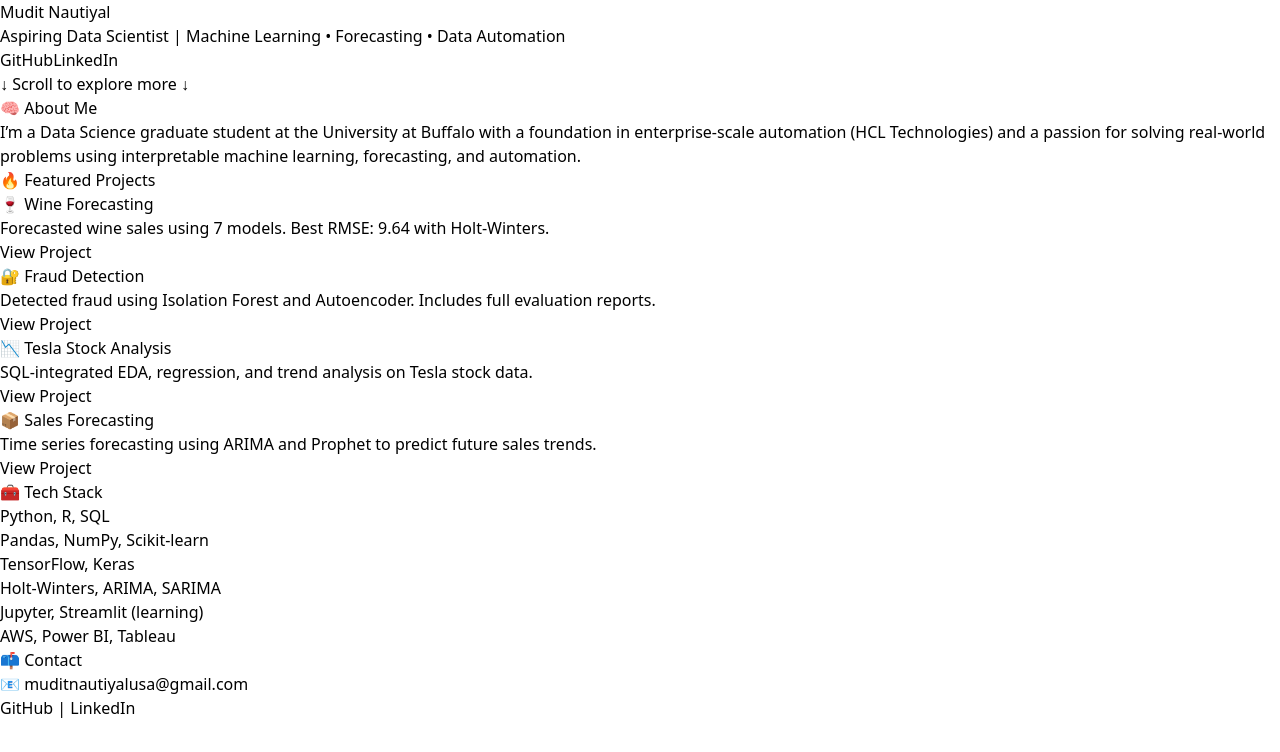
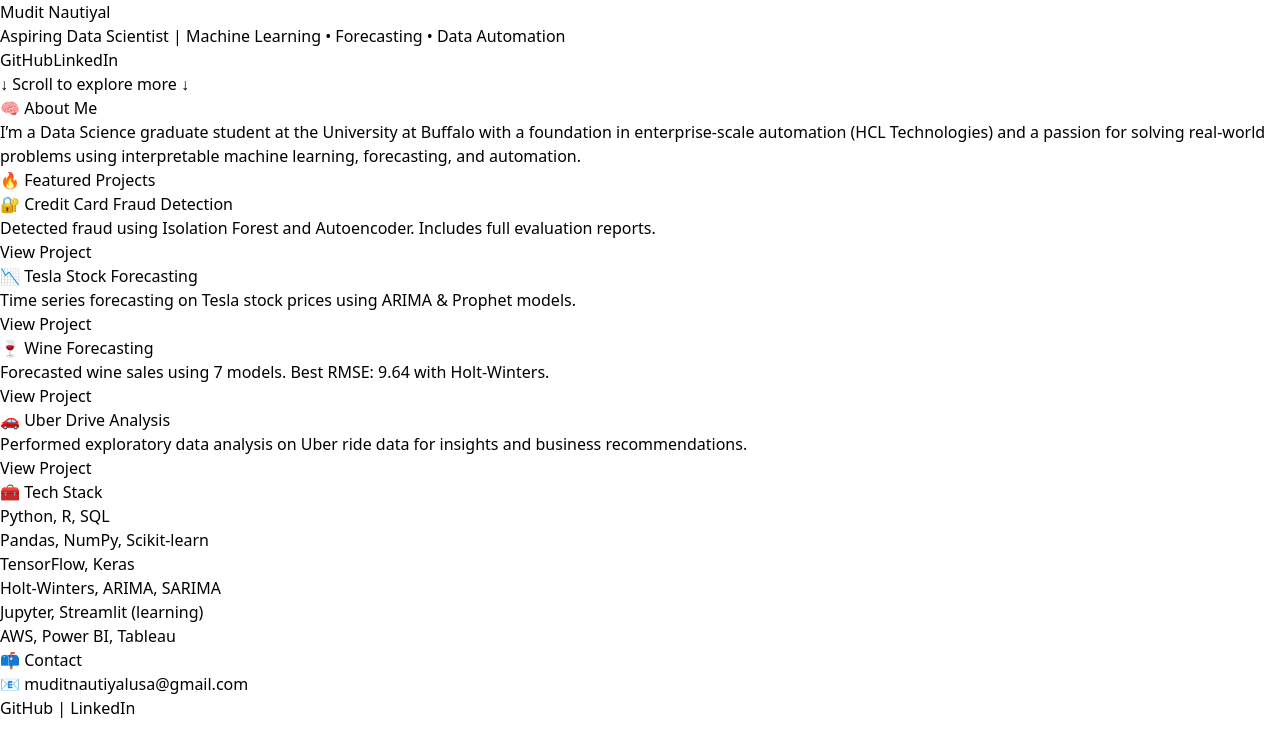
Before and after one commit to MuditNautiyal-21/muditnautiyal-portfolio, a React (Vite) app: page / in a window 1280 px wide. Shown: the top 752 px of the page. Built offline with nearby package versions, Linux system fonts and the light colour scheme.

Commit message:
Integrate dynamic Projects section - Updated

```diff
--- a/src/App.jsx
+++ b/src/App.jsx
@@ -27,10 +27,28 @@
       </section>
 
       {/* Projects */}
-      <section className="px-8 py-16 max-w-6xl mx-auto">
+      <section className="px-8 py-16 max-w-5xl mx-auto">
         <h2 className="text-3xl font-semibold mb-10">🔥 Featured Projects</h2>
-        <div className="grid md:grid-cols-4 gap-6">
+        <div className="grid md:grid-cols-2 gap-6">
           {/* Project Card 1 */}
+          <div className="bg-gray-800 p-5 rounded-xl shadow-md">
+            <h3 className="text-xl font-bold mb-2">🔐 Credit Card Fraud Detection</h3>
+            <p className="text-sm text-gray-300 mb-2">
+              Detected fraud using Isolation Forest and Autoencoder. Includes full evaluation reports.
+            </p>
+            <a href="https://github.com/MuditNautiyal-21/Credit-Card-Fraud-Detection" className="text-blue-400 text-sm underline">View Project</a>
+          </div>
+
+          {/* Project Card 2 */}
+          <div className="bg-gray-800 p-5 rounded-xl shadow-md">
+            <h3 className="text-xl font-bold mb-2">📉 Tesla Stock Forecasting</h3>
+            <p className="text-sm text-gray-300 mb-2">
+              Time series forecasting on Tesla stock prices using ARIMA & Prophet models.
+            </p>
+            <a href="https://github.com/MuditNautiyal-21/tesla-stock-analysis-project-python" className="text-blue-400 text-sm underline">View Project</a>
+          </div>
+
+          {/* Project Card 4 */}
           <div className="bg-gray-800 p-5 rounded-xl shadow-md">
             <h3 className="text-xl font-bold mb-2">🍷 Wine Forecasting</h3>
             <p className="text-sm text-gray-300 mb-2">
@@ -39,31 +57,13 @@
             <a href="https://github.com/MuditNautiyal-21/Wine-Forecasting-Project" className="text-blue-400 text-sm underline">View Project</a>
           </div>
 
-          {/* Project Card 2 */}
-          <div className="bg-gray-800 p-5 rounded-xl shadow-md">
-            <h3 className="text-xl font-bold mb-2">🔐 Fraud Detection</h3>
-            <p className="text-sm text-gray-300 mb-2">
-              Detected fraud using Isolation Forest and Autoencoder. Includes full evaluation reports.
-            </p>
-            <a href="https://github.com/MuditNautiyal-21/Credit-Card-Fraud-Detection" className="text-blue-400 text-sm underline">View Project</a>
-          </div>
-
           {/* Project Card 3 */}
           <div className="bg-gray-800 p-5 rounded-xl shadow-md">
-            <h3 className="text-xl font-bold mb-2">📉 Tesla Stock Analysis</h3>
+            <h3 className="text-xl font-bold mb-2">🚗 Uber Drive Analysis</h3>
             <p className="text-sm text-gray-300 mb-2">
-              SQL-integrated EDA, regression, and trend analysis on Tesla stock data.
+              Performed exploratory data analysis on Uber ride data for insights and business recommendations.
             </p>
-            <a href="https://github.com/MuditNautiyal-21/tesla-stock-analysis-project-python" className="text-blue-400 text-sm underline">View Project</a>
-          </div>
-
-          {/* Project Card 4 */}
-          <div className="bg-gray-800 p-5 rounded-xl shadow-md">
-            <h3 className="text-xl font-bold mb-2">📦 Sales Forecasting</h3>
-            <p className="text-sm text-gray-300 mb-2">
-              Time series forecasting using ARIMA and Prophet to predict future sales trends.
-            </p>
-            <a href="https://github.com/MuditNautiyal-21/Sales-Forecasting" className="text-blue-400 text-sm underline">View Project</a>
+            <a href="https://github.com/MuditNautiyal-21/Uber-Drive-Analysis" className="text-blue-400 text-sm underline">View Project</a>
           </div>
         </div>
       </section>
```
